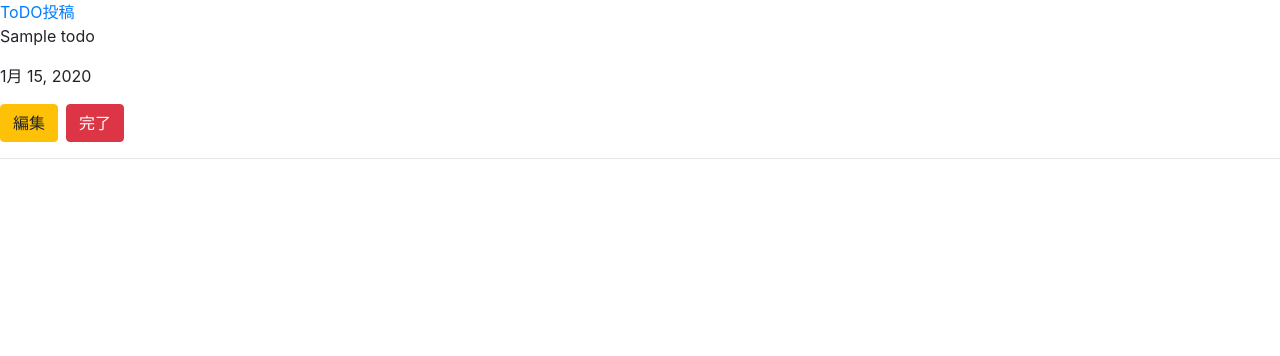
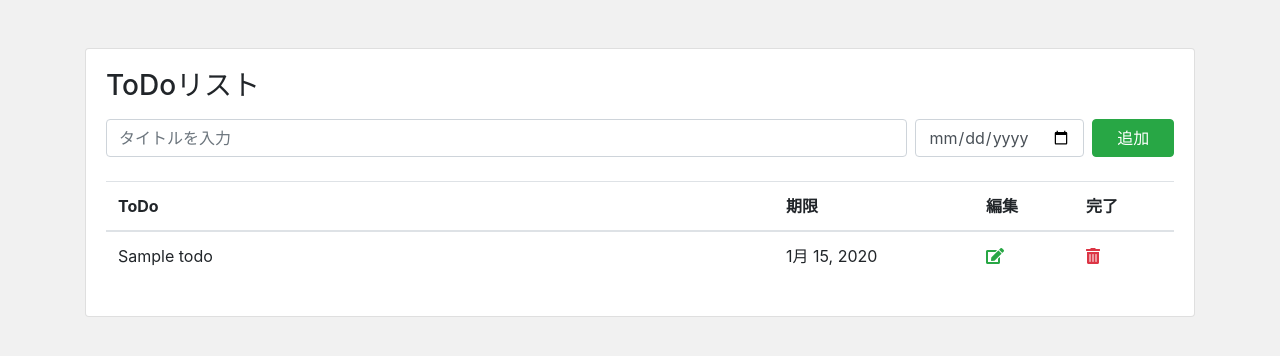
Before and after one commit to haruyasu/django-todo, a Django app: page / in a window 1280 px wide. Shown: the top 356 px of the page. Run offline with Django 3.2, Linux system fonts and the light colour scheme; tables that the repository leaves empty hold one stand-in row (values such as "Sample post"); some libraries are stand-ins or nearby versions.

Commit message:
todo完成

```diff
--- a/app/static/css/style.css
+++ b/app/static/css/style.css
@@ -0,0 +1,23 @@
+body {
+    background: #F1F1F1;
+}
+
+.date {
+    max-width: 200px;
+}
+
+.add {
+    width: 100px;
+}
+
+.deadline {
+    width: 200px;
+}
+
+.edit {
+    width: 100px;
+}
+
+.delete {
+    width: 100px;
+}
--- a/app/templates/app/base.html
+++ b/app/templates/app/base.html
@@ -8,13 +8,18 @@
 	<meta name="viewport" content="width=device-width, initial-scale=1.0">
 	<link rel="stylesheet" href="https://stackpath.bootstrapcdn.com/bootstrap/4.5.0/css/bootstrap.min.css"
 		integrity="sha384-9aIt2nRpC12Uk9gS9baDl411NQApFmC26EwAOH8WgZl5MYYxFfc+NcPb1dKGj7Sk" crossorigin="anonymous">
+	<link rel="stylesheet" href="https://cdnjs.cloudflare.com/ajax/libs/font-awesome/5.15.1/css/all.min.css">
 	<link rel="stylesheet" href="{% static 'css/style.css' %}">
 	<title>ToDoアプリ</title>
 </head>
 
 <body>
-	{% block content %}
-	{% endblock %}
+	<div class="container">
+		<div class="mt-5">
+			{% block content %}
+			{% endblock %}
+		</div>
+	</div>
 </body>
 
 </html>
--- a/app/templates/app/index.html
+++ b/app/templates/app/index.html
@@ -1,18 +1,56 @@
 {% extends "app/base.html" %}
+{% load widget_tweaks %}
 
 {% block content %}
 
-<a href="{% url 'create' %}">ToDO投稿</a>
-
-{% for todo in todo_data %}
-
-<p>{{ todo.title }}</p>
-<p>{{ todo.deadline }}</p>
-<div class="d-flex">
-    <a class="btn btn-warning mr-2" href="{% url 'edit' todo.id %}">編集</a>
-    <a class="btn btn-danger" href="{% url 'delete' todo.id %}">完了</a>
+<div class="card">
+    <div class="card-body">
+        <h3 class="card-title mb-3">ToDoリスト</h3>
+        <div class="mb-4">
+            <form method="post">
+                {% csrf_token %}
+                <div class="d-flex">
+                    <div class="w-100 mr-2">
+                        {% render_field form.title class="form-control" placeholder="タイトルを入力" %}
+                    </div>
+                    <div class="date mr-2">
+                        {% render_field form.deadline class="form-control" %}
+                    </div>
+                    <button class="btn btn-success add" type="submit">追加</button>
+                </div>
+            </form>
+        </div>
+        <div class="">
+            <table class="table">
+                <thead>
+                    <tr>
+                        <th scope="col">ToDo</th>
+                        <th scope="col" class="deadline">期限</th>
+                        <th scope="col" class="edit">編集</th>
+                        <th scope="col" class="delete">完了</th>
+                    </tr>
+                </thead>
+                <tbody>
+                    {% for todo in todo_data %}
+                        <tr>
+                            <td>{{ todo.title }}</td>
+                            <td>{{ todo.deadline }}</td>
+                            <td>
+                                <a href="{% url 'edit' todo.id %}">
+                                    <i class="fas fa-edit text-success"></i>
+                                </a>
+                            </td>
+                            <td>
+                                <a href="{% url 'delete' todo.id %}">
+                                    <i class="fas fa-trash-alt text-danger"></i>
+                                </a>
+                            </td>
+                        </tr>
+                    {% endfor %}
+                </tbody>
+            </table>
+        </div>
+    </div>
 </div>
-<hr>
-{% endfor %}
 
 {% endblock %}
--- a/app/urls.py
+++ b/app/urls.py
@@ -3,7 +3,6 @@ from app import views
 
 urlpatterns = [
     path('', views.IndexView.as_view(), name='index'),
-    path('create/', views.CreateView.as_view(), name='create'),
     path('<int:pk>/edit/', views.EditView.as_view(), name='edit'),
     path('<int:pk>/delete/', views.DeleteView.as_view(), name='delete'),
 ]
--- a/app/views.py
+++ b/app/views.py
@@ -7,17 +7,10 @@ from .forms import TodoForm
 class IndexView(View):
     def get(self, request, *args, **kwargs):
         todo_data = Todo.objects.order_by("deadline")
+        form = TodoForm(request.POST or None)
 
         return render(request, 'app/index.html', {
-            'todo_data': todo_data
-        })
-
-
-class CreateView(View):
-    def get(self, request, *args, **kwargs):
-        form = TodoForm(request.POST or None)
-
-        return render(request, 'app/create.html', {
+            'todo_data': todo_data,
             'form': form
         })
 
@@ -29,11 +22,8 @@ class CreateView(View):
             todo_data.title = form.cleaned_data['title']
             todo_data.deadline = form.cleaned_data['deadline']
             todo_data.save()
-            return redirect('index')
 
-        return render(request, 'app/create.html', {
-            'form': form
-        })
+        return redirect('index')
 
 
 class EditView(View):
@@ -47,7 +37,7 @@ class EditView(View):
             }
         )
 
-        return render(request, 'app/create.html', {
+        return render(request, 'app/edit.html', {
             'form': form
         })
 
@@ -61,7 +51,7 @@ class EditView(View):
             todo_data.save()
             return redirect('index')
 
-        return render(request, 'app/create.html', {
+        return render(request, 'app/edit.html', {
             'form': form
         })
 
```
Also changed, not shown: app/templates/app/create.html (deleted, +0 -21 lines), app/templates/app/edit.html (added, +29 -0 lines).
